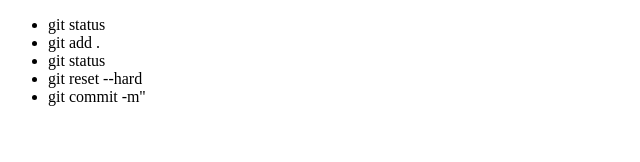
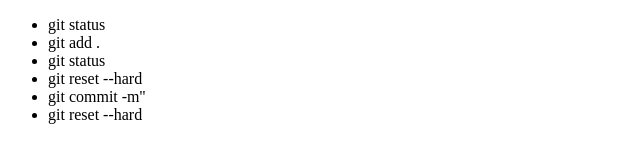
Before and after one commit to Cloudjumper7GitHub/Cloudjumper, a plain HTML site: page GitCommands.html in a window 1280 px wide. Shown: the whole page, without its empty margins (0-640 px from the left). Drawn offline with Linux system fonts and the light colour scheme.

Commit message:
added one more li item in gitcommands file

```diff
--- a/GitCommands.html
+++ b/GitCommands.html
@@ -12,6 +12,7 @@
         <li>git status</li>
         <li>git reset --hard</li>
         <li>git commit -m''</li>
+        <li>git reset --hard</li>
     </ul>
 </body>
 </html>
```
